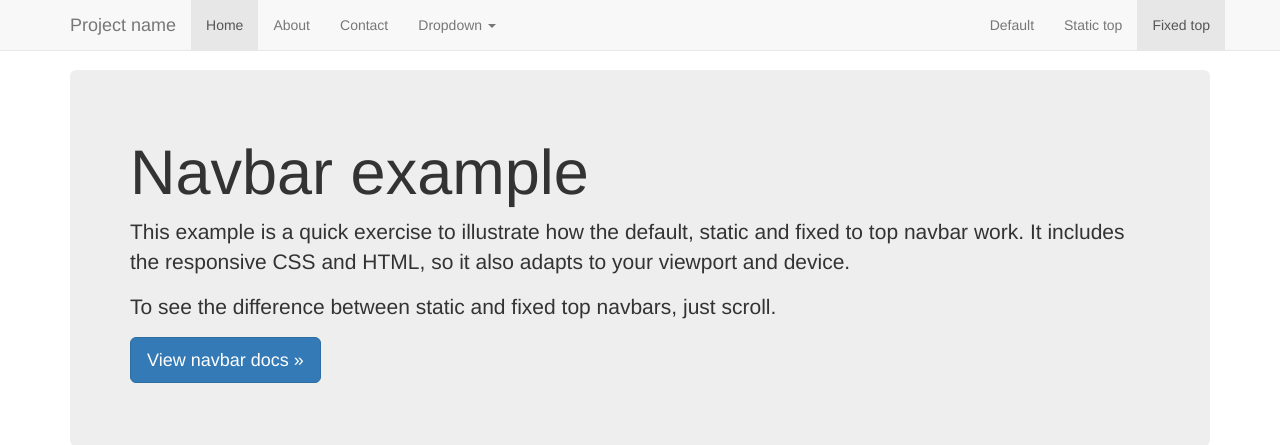
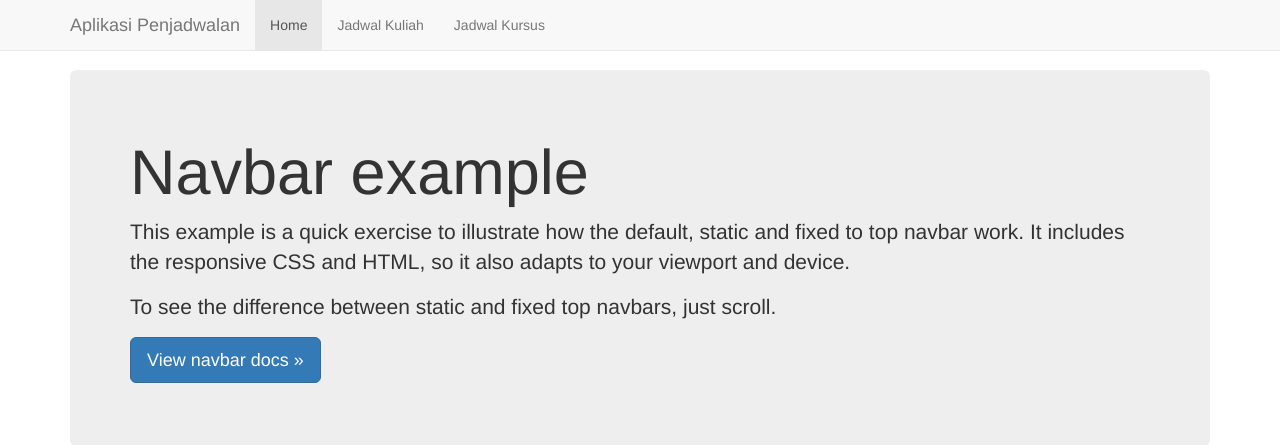
Before and after one commit to RizkiMufrizal/Aplikasi-Penjadwalan, a CodeIgniter app: page /Aplikasi-Penjadwalan/ in a window 1280 px wide. Shown: the top 445 px of the page. Run offline with CodeIgniter, Linux system fonts and the light colour scheme; some libraries are stand-ins or nearby versions.

Commit message:
update layout header

```diff
--- a/application/views/layout/header.php
+++ b/application/views/layout/header.php
@@ -7,31 +7,14 @@
                 <span class="icon-bar"></span>
                 <span class="icon-bar"></span>
             </button>
-            <a class="navbar-brand" href="#">Project name</a>
+            <a class="navbar-brand" href="<?php echo base_url(); ?>">Aplikasi Penjadwalan</a>
         </div>
         <div id="navbar" class="navbar-collapse collapse">
             <ul class="nav navbar-nav">
-                <li class="active"><a href="#">Home</a></li>
-                <li><a href="#about">About</a></li>
-                <li><a href="#contact">Contact</a></li>
-                <li class="dropdown">
-                    <a href="#" class="dropdown-toggle" data-toggle="dropdown" role="button" aria-haspopup="true" aria-expanded="false">Dropdown <span class="caret"></span></a>
-                    <ul class="dropdown-menu">
-                        <li><a href="#">Action</a></li>
-                        <li><a href="#">Another action</a></li>
-                        <li><a href="#">Something else here</a></li>
-                        <li role="separator" class="divider"></li>
-                        <li class="dropdown-header">Nav header</li>
-                        <li><a href="#">Separated link</a></li>
-                        <li><a href="#">One more separated link</a></li>
-                    </ul>
-                </li>
+                <li class="active"><a href="<?php echo base_url(); ?>">Home</a></li>
+                <li><a href="<?php echo base_url(); ?>index.php/kuliah">Jadwal Kuliah</a></li>
+                <li><a href="<?php echo base_url(); ?>index.php/kursus">Jadwal Kursus</a></li>
             </ul>
-            <ul class="nav navbar-nav navbar-right">
-                <li><a href="../navbar/">Default</a></li>
-                <li><a href="../navbar-static-top/">Static top</a></li>
-                <li class="active"><a href="./">Fixed top <span class="sr-only">(current)</span></a></li>
-            </ul>
-        </div><!--/.nav-collapse -->
+        </div>
     </div>
 </nav>
```
